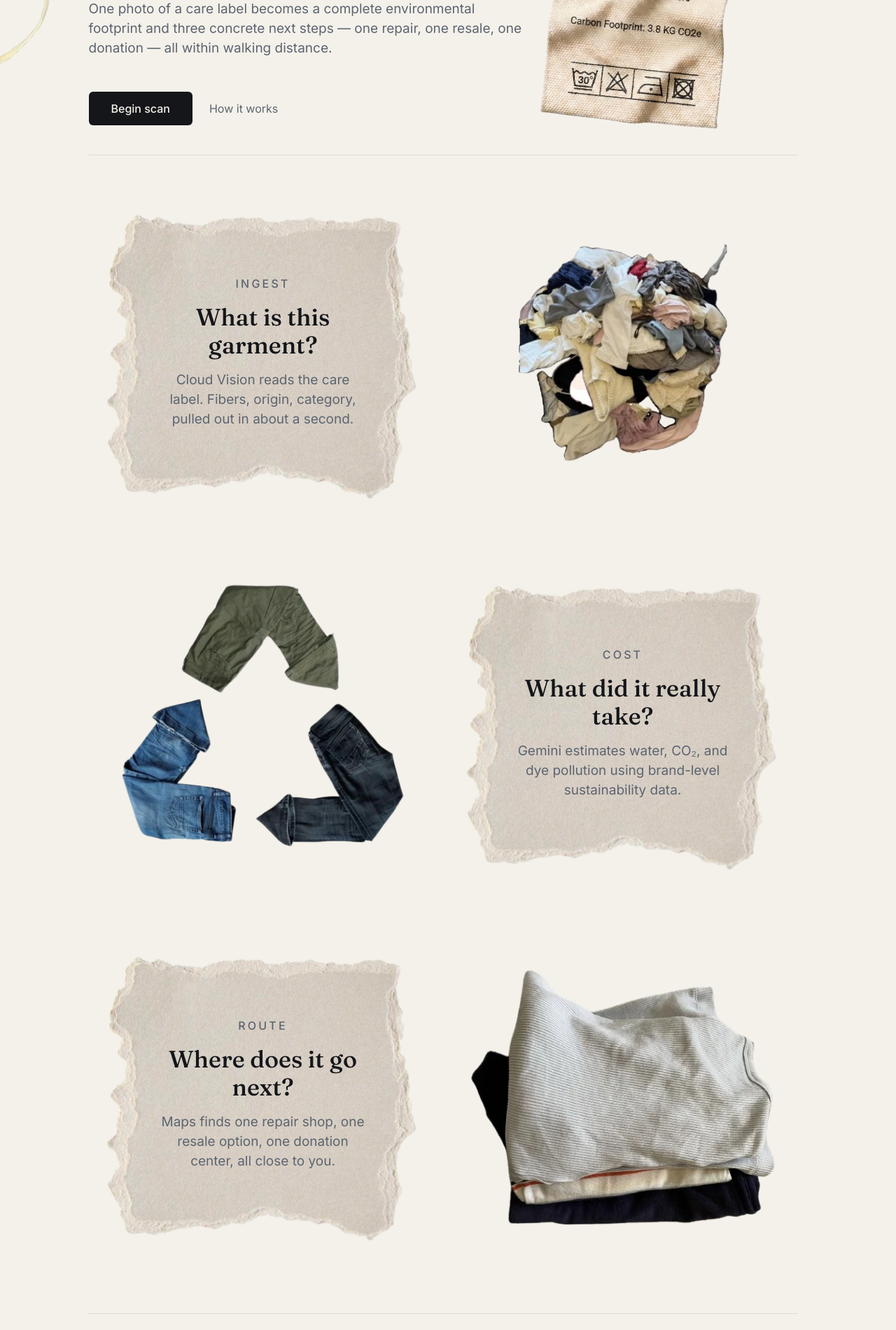
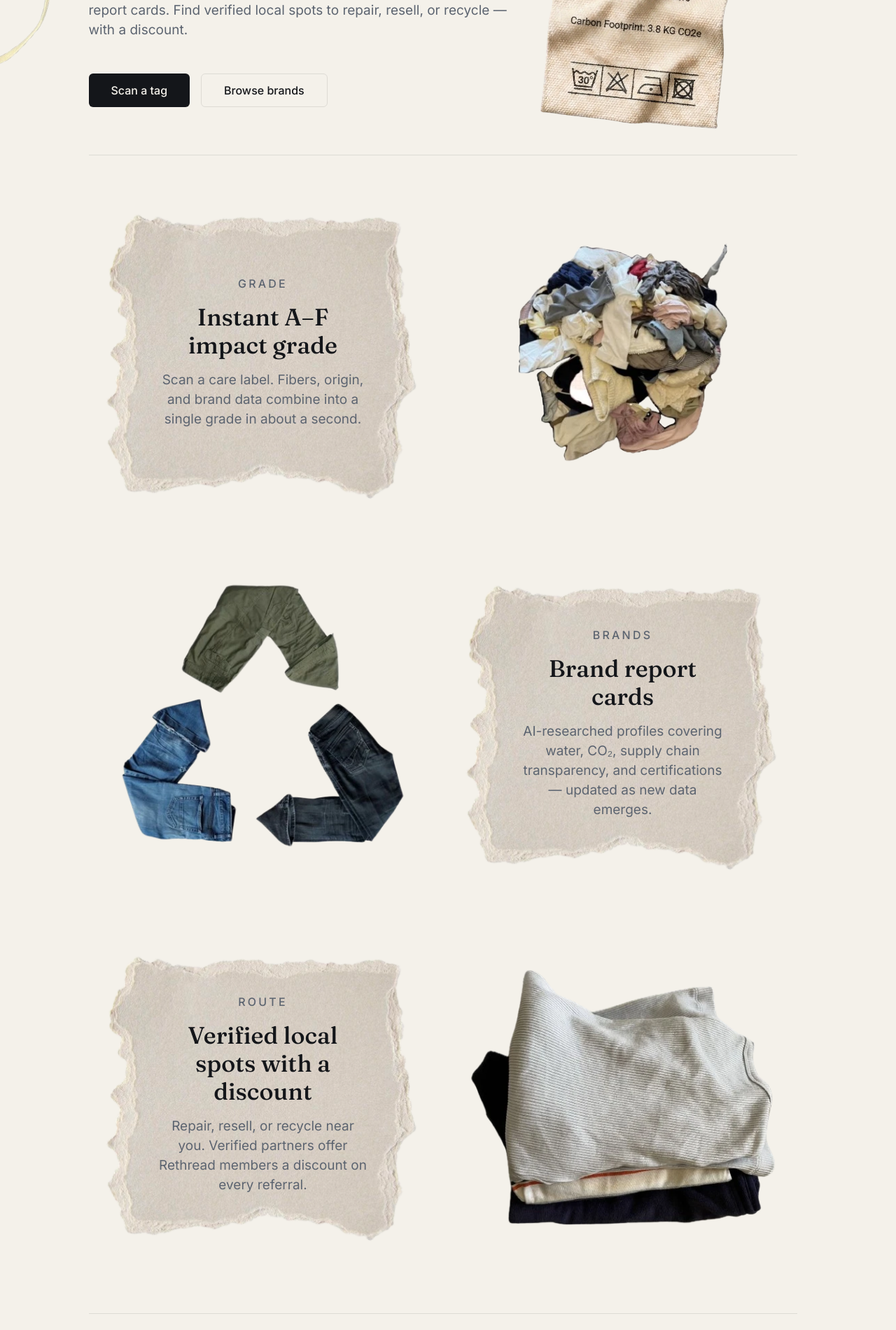
Before and after one commit to leonac24/rethread, a Next.js app: page / in a window 1280 px wide. Shown: the part 380-2280 px from the top of the page at 70% size. Built offline with nearby package versions, Linux system fonts and the light colour scheme; no server answers.

Commit message:
feat(platform): verification standard, landing reposition, firestore rules

```diff
--- a/app/page.tsx
+++ b/app/page.tsx
@@ -21,34 +21,32 @@ export default function Home() {
               className="font-display text-[34px] leading-[36px] md:text-[48px] md:leading-[52px] tracking-[-0.02em] text-ink"
               style={{ fontWeight: 400 }}
             >
-              Scan a tag.
+              Check before you buy.
               <br />
-              See the true cost.
+              <span className="text-accent-700">Route it when</span>
               <br />
-              <span className="text-accent-700">Give the garment</span>
-              <br />
-              <span className="text-accent-700">another life.</span>
+              <span className="text-accent-700">you&apos;re done.</span>
             </h1>
 
             <p className="mt-10 max-w-[52ch] text-[19px] leading-[28px] text-ink-muted">
-              One photo of a care label becomes a complete environmental
-              footprint and three concrete next steps — one repair, one resale,
-              one donation — all within walking distance.
+              Scan a care label for an instant A&ndash;F impact grade. Browse brand
+              report cards. Find verified local spots to repair, resell, or recycle
+              &mdash; with a discount.
             </p>
 
-            <div className="mt-12 flex items-center gap-6">
+            <div className="mt-12 flex items-center gap-4 flex-wrap">
               <Link
                 href="/scan"
                 className="inline-flex items-center justify-center h-12 px-8 rounded-md bg-ink text-bg text-[16px] font-medium transition-transform duration-[120ms] ease-out active:scale-[0.96]"
               >
-                Begin scan
+                Scan a tag
               </Link>
-              <ScrollToButton
-                targetId="how"
-                className="text-[16px] text-ink-muted hover:text-ink hover:underline underline-offset-4 cursor-pointer"
+              <Link
+                href="/brands"
+                className="inline-flex items-center justify-center h-12 px-8 rounded-md border border-rule text-ink text-[16px] font-medium transition-colors hover:bg-surface-sunk"
               >
-                How it works
-              </ScrollToButton>
+                Browse brands
+              </Link>
             </div>
           </div>
 
@@ -77,9 +75,9 @@ export default function Home() {
                   style={{ backgroundImage: 'url(/images/paper.webp)', backgroundSize: 'cover', backgroundPosition: 'center' }}
                 >
                   <div className="w-full h-full flex flex-col items-center justify-center text-center p-6">
-                    <span className="text-[10px] sm:text-[13px] md:text-[16px] font-medium tracking-[0.2em] uppercase text-ink-muted mb-4">Ingest</span>
-                    <h2 className="font-display text-[16px] leading-[20px] sm:text-[24px] sm:leading-[30px] md:text-[34px] md:leading-[40px] text-ink mb-4" style={{ fontWeight: 500 }}>What is this garment?</h2>
-                    <p className="text-[11px] leading-[16px] sm:text-[15px] sm:leading-[22px] md:text-[19px] md:leading-[28px] text-ink-muted">Cloud Vision reads the care label. Fibers, origin, category, pulled out in about a second.</p>
+                    <span className="text-[10px] sm:text-[13px] md:text-[16px] font-medium tracking-[0.2em] uppercase text-ink-muted mb-4">Grade</span>
+                    <h2 className="font-display text-[16px] leading-[20px] sm:text-[24px] sm:leading-[30px] md:text-[34px] md:leading-[40px] text-ink mb-4" style={{ fontWeight: 500 }}>Instant A&ndash;F impact grade</h2>
+                    <p className="text-[11px] leading-[16px] sm:text-[15px] sm:leading-[22px] md:text-[19px] md:leading-[28px] text-ink-muted">Scan a care label. Fibers, origin, and brand data combine into a single grade in about a second.</p>
                   </div>
                 </article>
               </div>
@@ -96,9 +94,9 @@ export default function Home() {
                   style={{ backgroundImage: 'url(/images/paper.webp)', backgroundSize: 'cover', backgroundPosition: 'center' }}
                 >
                   <div className="w-full h-full flex flex-col items-center justify-center text-center p-6">
-                    <span className="text-[10px] sm:text-[13px] md:text-[16px] font-medium tracking-[0.2em] uppercase text-ink-muted mb-4">Cost</span>
-                    <h2 className="font-display text-[16px] leading-[20px] sm:text-[24px] sm:leading-[30px] md:text-[34px] md:leading-[40px] text-ink mb-4" style={{ fontWeight: 500 }}>What did it really take?</h2>
-                    <p className="text-[11px] leading-[16px] sm:text-[15px] sm:leading-[22px] md:text-[19px] md:leading-[28px] text-ink-muted">Gemini estimates water, CO₂, and dye pollution using brand-level sustainability data.</p>
+                    <span className="text-[10px] sm:text-[13px] md:text-[16px] font-medium tracking-[0.2em] uppercase text-ink-muted mb-4">Brands</span>
+                    <h2 className="font-display text-[16px] leading-[20px] sm:text-[24px] sm:leading-[30px] md:text-[34px] md:leading-[40px] text-ink mb-4" style={{ fontWeight: 500 }}>Brand report cards</h2>
+                    <p className="text-[11px] leading-[16px] sm:text-[15px] sm:leading-[22px] md:text-[19px] md:leading-[28px] text-ink-muted">AI-researched profiles covering water, CO₂, supply chain transparency, and certifications — updated as new data emerges.</p>
                   </div>
                 </article>
               </div>
@@ -116,8 +114,8 @@ export default function Home() {
                 >
                   <div className="w-full h-full flex flex-col items-center justify-center text-center p-6">
                     <span className="text-[10px] sm:text-[13px] md:text-[16px] font-medium tracking-[0.2em] uppercase text-ink-muted mb-4">Route</span>
-                    <h2 className="font-display text-[16px] leading-[20px] sm:text-[24px] sm:leading-[30px] md:text-[34px] md:leading-[40px] text-ink mb-4" style={{ fontWeight: 500 }}>Where does it go next?</h2>
-                    <p className="text-[11px] leading-[16px] sm:text-[15px] sm:leading-[22px] md:text-[19px] md:leading-[28px] text-ink-muted">Maps finds one repair shop, one resale option, one donation center, all close to you.</p>
+                    <h2 className="font-display text-[16px] leading-[20px] sm:text-[24px] sm:leading-[30px] md:text-[34px] md:leading-[40px] text-ink mb-4" style={{ fontWeight: 500 }}>Verified local spots with a discount</h2>
+                    <p className="text-[11px] leading-[16px] sm:text-[15px] sm:leading-[22px] md:text-[19px] md:leading-[28px] text-ink-muted">Repair, resell, or recycle near you. Verified partners offer Rethread members a discount on every referral.</p>
                   </div>
                 </article>
               </div>
--- /dev/null
+++ b/app/verification/page.tsx
@@ -0,0 +1,159 @@
+import Link from 'next/link';
+
+export const metadata = {
+  title: 'Verification standard — Rethread',
+  description: 'How rethread verified works: criteria for local businesses and brands, the status ladder, and what verification means.',
+};
+
+export default function VerificationPage() {
+  return (
+    <main className="min-h-screen bg-bg py-8">
+      <div className="content-width">
+
+        {/* Page header */}
+        <div className="mb-10">
+          <p className="text-[11px] font-semibold uppercase tracking-[0.2em] text-ink-muted mb-3">
+            Trust &amp; Evidence
+          </p>
+          <h1
+            className="font-display text-[32px] leading-[36px] md:text-[40px] md:leading-[44px] tracking-[-0.015em] text-ink"
+            style={{ fontWeight: 400 }}
+          >
+            What &ldquo;rethread verified&rdquo; means
+          </h1>
+          <p className="mt-3 text-[16px] leading-[24px] text-ink-muted max-w-[52ch]">
+            The verified badge is not granted automatically. It marks entities whose
+            evidence has been reviewed by a human on the rethread team.
+          </p>
+        </div>
+
+        <div className="border-t border-rule pt-8 space-y-12">
+
+          {/* For local businesses */}
+          <section>
+            <h2
+              className="font-display text-[22px] leading-[28px] tracking-[-0.01em] text-ink mb-4"
+              style={{ fontWeight: 500 }}
+            >
+              For local businesses
+            </h2>
+            <p className="text-[16px] leading-[24px] text-ink-muted mb-5 max-w-[62ch]">
+              A local business can apply for verification if it operates as a
+              legitimate resale, repair, donation, or recycling service. Before the
+              badge is granted, we check:
+            </p>
+            <ul className="space-y-3 max-w-[62ch]">
+              {[
+                'Legitimate resale, repair, donation, or recycling operation with a physical or registered presence.',
+                'Donated or collected garments are not landfilled or illegally exported.',
+                'Transparent pricing for repair and resale services is publicly available.',
+                'Evidence is reviewed manually by the rethread team before the badge is granted.',
+              ].map((item) => (
+                <li key={item} className="flex items-start gap-3">
+                  <span className="mt-[7px] flex-shrink-0 w-1.5 h-1.5 rounded-full bg-accent-500" />
+                  <p className="text-[16px] leading-[24px] text-ink-muted">{item}</p>
+                </li>
+              ))}
+            </ul>
+          </section>
+
+          {/* For brands */}
+          <section>
+            <h2
+              className="font-display text-[22px] leading-[28px] tracking-[-0.01em] text-ink mb-4"
+              style={{ fontWeight: 500 }}
+            >
+              For brands
+            </h2>
+            <p className="text-[16px] leading-[24px] text-ink-muted mb-5 max-w-[62ch]">
+              Brand verification confirms that the entity managing a brand page is
+              affiliated with that brand, and that public claims are accurate.
+            </p>
+            <ul className="space-y-3 max-w-[62ch]">
+              {[
+                'Proof of affiliation with the brand — a business email domain, official letterhead, or equivalent.',
+                'Disclosure review covering materials, supply chain, and any stated certifications.',
+                'Claims cross-checked against public sources before the badge is applied.',
+              ].map((item) => (
+                <li key={item} className="flex items-start gap-3">
+                  <span className="mt-[7px] flex-shrink-0 w-1.5 h-1.5 rounded-full bg-accent-500" />
+                  <p className="text-[16px] leading-[24px] text-ink-muted">{item}</p>
+                </li>
+              ))}
+            </ul>
+          </section>
+
+          {/* Status ladder */}
+          <section>
+            <h2
+              className="font-display text-[22px] leading-[28px] tracking-[-0.01em] text-ink mb-4"
+              style={{ fontWeight: 500 }}
+            >
+              The status ladder
+            </h2>
+            <p className="text-[16px] leading-[24px] text-ink-muted mb-6 max-w-[62ch]">
+              Every brand and partner page moves through three tiers.
+            </p>
+            <div className="space-y-4 max-w-[62ch]">
+              {[
+                {
+                  step: '01',
+                  label: 'AI-researched',
+                  body: 'The baseline profile is built by our research pipeline from public sources. All citations are shown inline so you can follow the chain.',
+                },
+                {
+                  step: '02',
+                  label: 'Claimed',
+                  body: 'The business or brand has signed in and taken ownership of the page. Information can be supplemented, but evidence has not yet been manually reviewed.',
+                },
+                {
+                  step: '03',
+                  label: 'Verified',
+                  body: 'Evidence has been reviewed manually by the rethread team. Verification raises the weight the brand\'s established record carries in live impact scoring (κ). Grades become harder to shift by self-reported data alone.',
+                },
+              ].map(({ step, label, body }) => (
+                <div
+                  key={step}
+                  className="flex gap-5 p-5 bg-surface border border-rule rounded-md"
+                >
+                  <p
+                    className="flex-shrink-0 text-[11px] font-medium tracking-[0.15em] text-ink-faint mt-0.5"
+                    style={{ fontFamily: 'var(--font-mono, monospace)' }}
+                  >
+                    {step}
+                  </p>
+                  <div>
+                    <p className="text-[15px] font-semibold text-ink mb-1">{label}</p>
+                    <p className="text-[15px] leading-[22px] text-ink-muted">{body}</p>
+                  </div>
+                </div>
+              ))}
+            </div>
+          </section>
+
+          {/* Disclaimer */}
+          <section className="border-t border-rule pt-8">
+            <p className="text-[15px] leading-[23px] text-ink-muted max-w-[62ch]">
+              Verification reflects evidence reviewed at a specific point in time. It
+              is not an endorsement by a certification body and does not constitute a
+              legal guarantee of any claim. Business practices change; if you believe
+              a verified listing is inaccurate or misleading, please use the contact
+              link in the footer.
+            </p>
+          </section>
+
+          {/* CTA */}
+          <div className="pt-2 pb-4">
+            <Link
+              href="/partners/apply"
+              className="inline-flex items-center justify-center h-12 px-8 rounded-md bg-ink text-bg text-[15px] font-medium transition-transform duration-[120ms] ease-out active:scale-[0.96]"
+            >
+              Apply for verification
+            </Link>
+          </div>
+
+        </div>
+      </div>
+    </main>
+  );
+}
```
Also changed, not shown: components/footer.tsx (+9 -0 lines), 1 other file (tests, documents, lock files or other folders).
